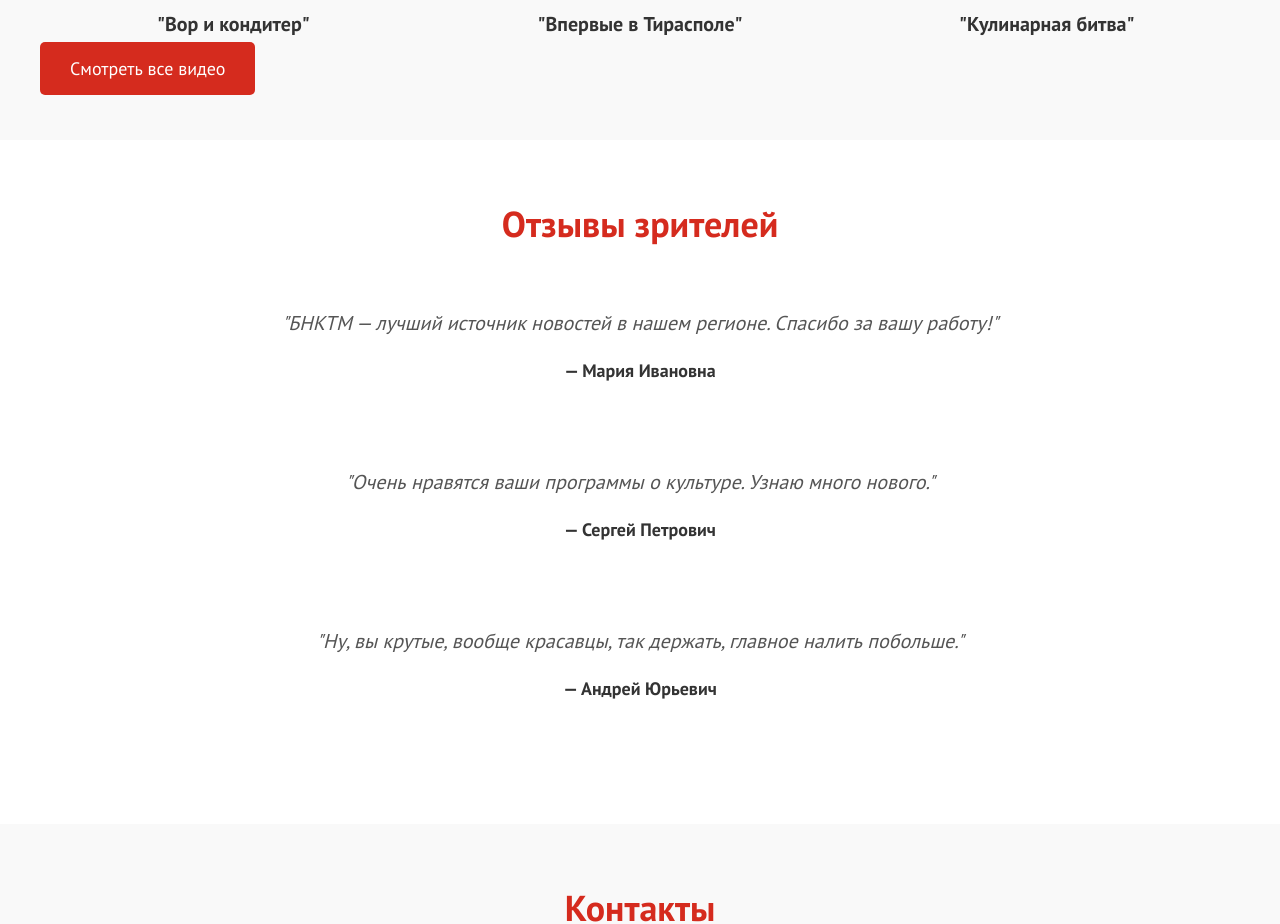
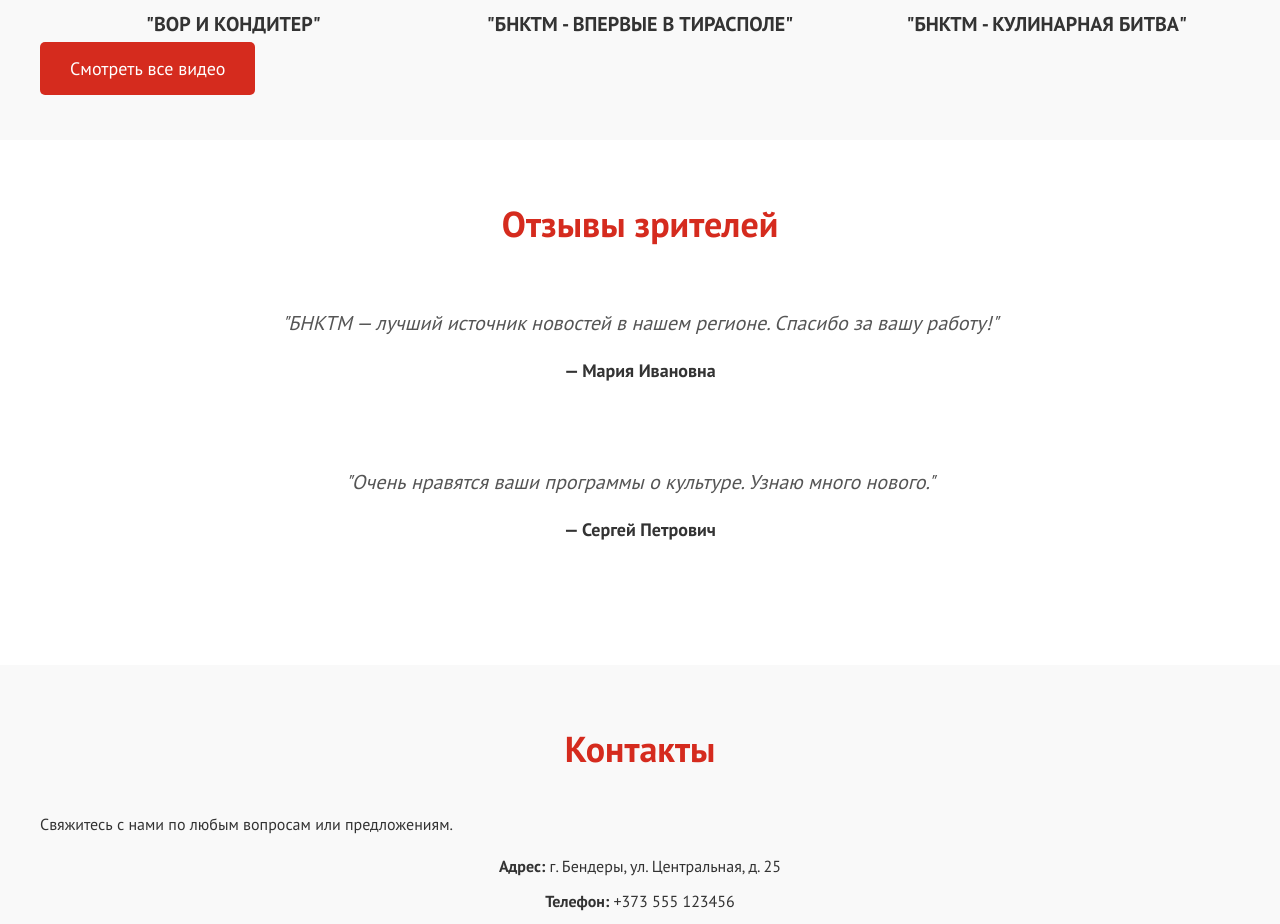
Before and after one commit to BNKTM/BNKM.org, a plain HTML site: page index.html in a window 1280 px wide. Shown: the part 3193-4117 px from the top of the page. Drawn offline with Linux system fonts and the light colour scheme.

Commit message:
index.html

```diff
--- a/index.html
+++ b/index.html
@@ -173,20 +173,17 @@
         <div class="container">
             <h2>Видео</h2>
             <div class="video-gallery">
-                <!-- Видео 1 -->
                 <div class="video-item">
-                    <iframe data-src="https://www.youtube.com/embed/ID_VIDEO1" allowfullscreen></iframe>
-                    <h3>"Вор и кондитер"</h3>
+                    <iframe data-src="https://www.youtube.com/embed/KWaocQYVpkM" allowfullscreen loading="lazy"></iframe>
+                    <h3>"ВОР И КОНДИТЕР"</h3>
                 </div>
-                <!-- Видео 2 -->
                 <div class="video-item">
-                    <iframe data-src="https://www.youtube.com/embed/ID_VIDEO2" allowfullscreen></iframe>
-                    <h3>"Впервые в Тирасполе"</h3>
+                    <iframe data-src="https://www.youtube.com/embed/OPwF0qoMj_Y" allowfullscreen loading="lazy"></iframe>
+                    <h3>"БНКТМ - ВПЕРВЫЕ В ТИРАСПОЛЕ"</h3>
                 </div>
-                <!-- Видео 3 -->
                 <div class="video-item">
-                    <iframe data-src="https://www.youtube.com/embed/ID_VIDEO3" allowfullscreen></iframe>
-                    <h3>"Кулинарная битва"</h3>
+                    <iframe data-src="https://www.youtube.com/embed/_W_bOLaP-To" allowfullscreen loading="lazy"></iframe>
+                    <h3>"БНКТМ - КУЛИНАРНАЯ БИТВА"</h3>
                 </div>
             </div>
             <a href="https://www.youtube.com/@BNKTM_TV" class="cta-button">Смотреть все видео</a>
@@ -207,11 +204,6 @@
                 <div class="testimonial">
                     <p>"Очень нравятся ваши программы о культуре. Узнаю много нового."</p>
                     <h4>— Сергей Петрович</h4>
-                </div>
-                                <!-- Отзыв 3 -->
-                <div class="testimonial">
-                    <p>"Ну, вы крутые, вообще красавцы, так держать, главное налить побольше."</p>
-                    <h4>— Андрей Юрьевич</h4>
                 </div>
             </div>
         </div>
```
